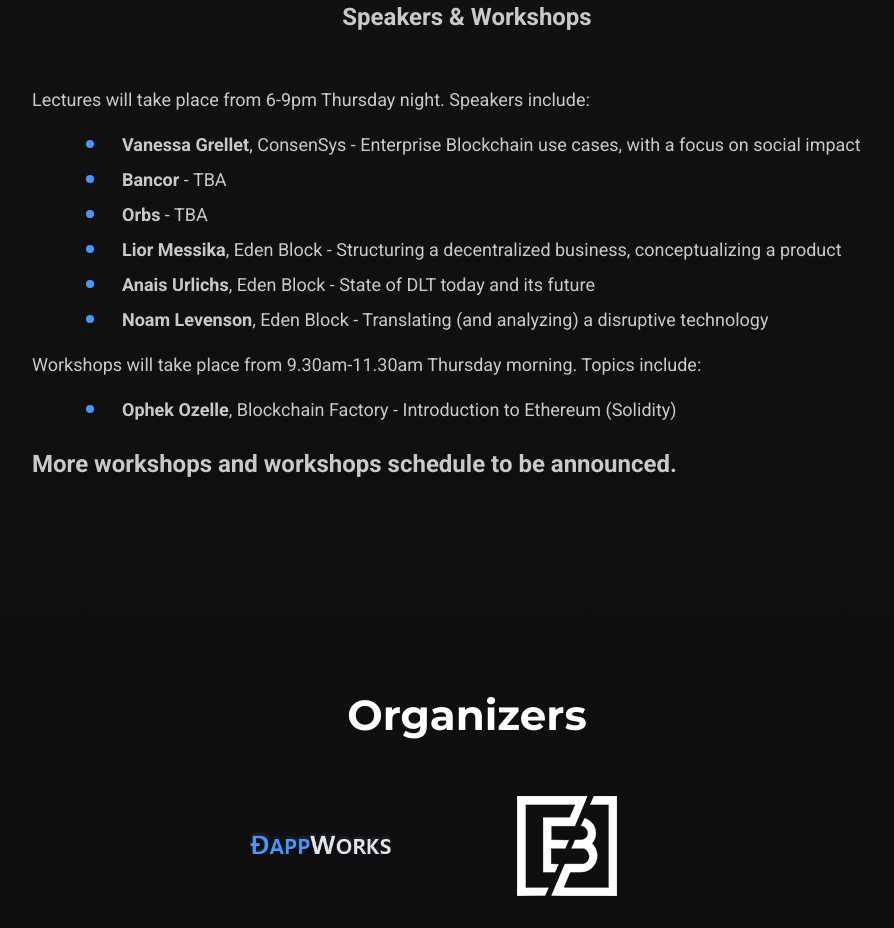
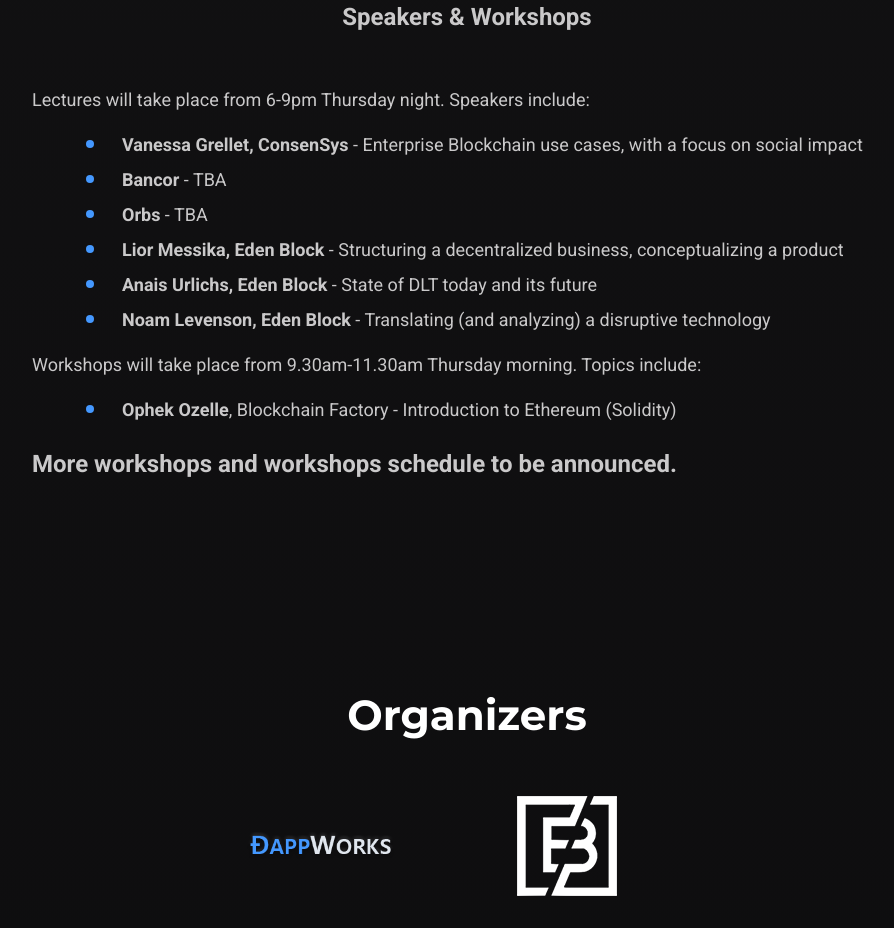
Before and after one commit to DappWorks/Dappathon, a website: page dappathon.html in a window 1280 px wide. Shown: the part 3614-4542 px from the top of the page, without its empty margins (173-1067 px from the left). Drawn offline with Linux system fonts and the light colour scheme; some packages are replaced by stand-ins of ours.

Commit message:
Change schedule format

```diff
--- a/dappathon.html
+++ b/dappathon.html
@@ -736,7 +736,7 @@
                 <b>Rami Bracha</b>, Pitango - Venture Capital and Blockchain.
               </li> -->
               <li>
-                <b>Vanessa Grellet</b>, ConsenSys - Enterprise Blockchain use cases, with a focus on social impact
+                <b>Vanessa Grellet, ConsenSys</b> - Enterprise Blockchain use cases, with a focus on social impact
               </li>
               <li>
                 <b>Bancor</b> - TBA
@@ -745,13 +745,13 @@
                 <b>Orbs</b> - TBA
               </li>
               <li>
-                <b>Lior Messika</b>, Eden Block - Structuring a decentralized business, conceptualizing a product
+                <b>Lior Messika, Eden Block</b> - Structuring a decentralized business, conceptualizing a product
               </li>
               <li>
-                <b>Anais Urlichs</b>, Eden Block - State of DLT today and its future
+                <b>Anais Urlichs, Eden Block</b> - State of DLT today and its future
               </li>
               <li>
-                <b>Noam Levenson</b>, Eden Block - Translating (and analyzing) a disruptive technology
+                <b>Noam Levenson, Eden Block</b> - Translating (and analyzing) a disruptive technology
               </li>
             </ul>
             <p>
```
